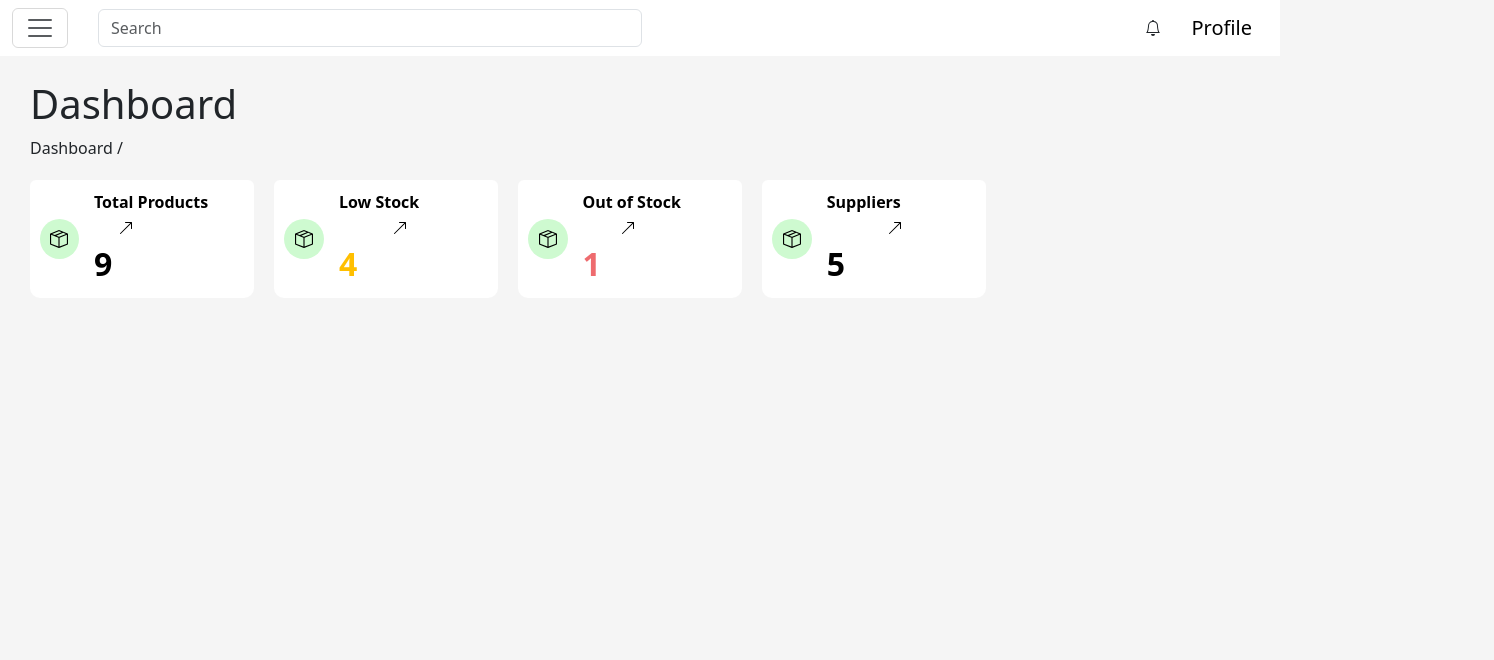
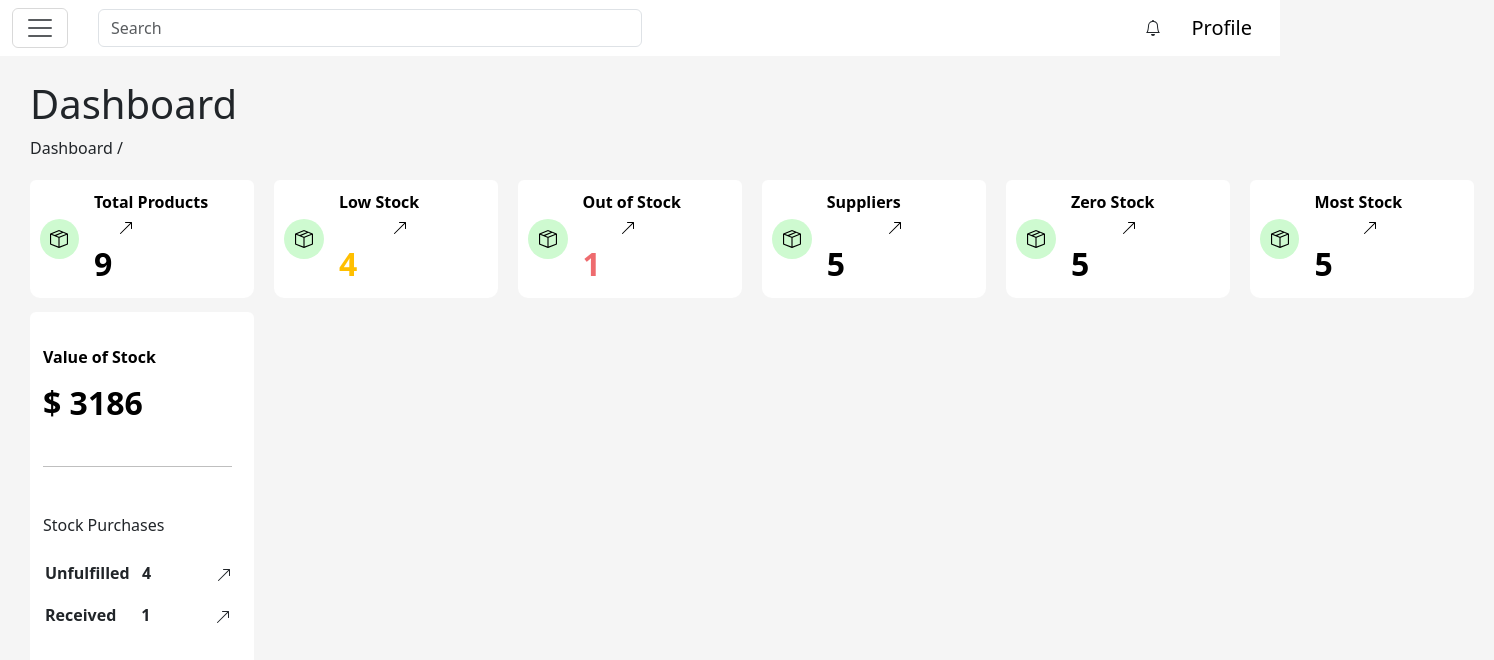
Before and after one commit to peanut150/Inventory-Practice, a React (Vite) app: page /dashboard in a window 1280 px wide. Shown: the top 660 px of the page, 1494 px wide, since content can reach past the window. Built offline with nearby package versions, Linux system fonts and the light colour scheme.

Commit message:
additional cards for dashboard

```diff
--- a/src/pages/dashboard/dashboard.jsx
+++ b/src/pages/dashboard/dashboard.jsx
@@ -68,7 +68,9 @@ function Dashboard() {
                         style={{ color: "black", marginBottom: "2px" }}
                       >
                         Total Products
-                        <Icon.ArrowUpRight style={{ marginLeft: "24px" }} />
+                        <Icon.ArrowUpRight
+                          style={{ marginLeft: "24px", cursor: "pointer" }}
+                        />
                       </p>
                       <p
                         className="card-text fw-bold"
@@ -124,7 +126,9 @@ function Dashboard() {
                         style={{ color: "black", marginBottom: "2px" }}
                       >
                         Low Stock
-                        <Icon.ArrowUpRight style={{ marginLeft: "53px" }} />
+                        <Icon.ArrowUpRight
+                          style={{ marginLeft: "53px", cursor: "pointer" }}
+                        />
                       </p>
                       <p
                         className="card-text fw-bold"
@@ -180,7 +184,9 @@ function Dashboard() {
                         style={{ color: "black", marginBottom: "2px" }}
                       >
                         Out of Stock
-                        <Icon.ArrowUpRight style={{ marginLeft: "37px" }} />
+                        <Icon.ArrowUpRight
+                          style={{ marginLeft: "37px", cursor: "pointer" }}
+                        />
                       </p>
                       <p
                         className="card-text fw-bold"
@@ -236,7 +242,125 @@ function Dashboard() {
                         style={{ color: "black", marginBottom: "2px" }}
                       >
                         Suppliers
-                        <Icon.ArrowUpRight style={{ marginLeft: "60px" }} />
+                        <Icon.ArrowUpRight
+                          style={{ marginLeft: "60px", cursor: "pointer" }}
+                        />
+                      </p>
+                      <p
+                        className="card-text fw-bold"
+                        style={{
+                          color: "black",
+                          fontSize: "2em",
+                        }}
+                      >
+                        5
+                      </p>
+                    </div>
+                  </div>
+                </div>
+
+                {/* Fifth Card */}
+                <div
+                  className="card"
+                  style={{
+                    width: "14em",
+                    height: "7em",
+                    border: "none",
+                    marginLeft: "20px",
+                  }}
+                >
+                  <div
+                    className="card-body"
+                    style={{
+                      backgroundColor: "white",
+                      borderRadius: "10px",
+                      display: "flex",
+                      flexDirection: "row",
+                      alignItems: "center",
+                      padding: "10px",
+                    }}
+                  >
+                    <div
+                      style={{
+                        width: "40px",
+                        height: "40px",
+                        borderRadius: "50%",
+                        backgroundColor: "#CEFAD0",
+                        display: "flex",
+                        justifyContent: "center",
+                        alignItems: "center",
+                        marginRight: "15px",
+                      }}
+                    >
+                      <Icon.BoxSeam color="black" size={18} />
+                    </div>
+                    <div>
+                      <p
+                        className="card-text fw-semibold"
+                        style={{ color: "black", marginBottom: "2px" }}
+                      >
+                        Zero Stock
+                        <Icon.ArrowUpRight
+                          style={{ marginLeft: "50px", cursor: "pointer" }}
+                        />
+                      </p>
+                      <p
+                        className="card-text fw-bold"
+                        style={{
+                          color: "black",
+                          fontSize: "2em",
+                        }}
+                      >
+                        5
+                      </p>
+                    </div>
+                  </div>
+                </div>
+
+                {/* Sixth Card */}
+                <div
+                  className="card"
+                  style={{
+                    width: "14em",
+                    height: "7em",
+                    border: "none",
+                    marginLeft: "20px",
+                  }}
+                >
+                  <div
+                    className="card-body"
+                    style={{
+                      backgroundColor: "white",
+                      borderRadius: "10px",
+                      display: "flex",
+                      flexDirection: "row",
+                      alignItems: "center",
+                      padding: "10px",
+                    }}
+                  >
+                    <div
+                      style={{
+                        width: "40px",
+                        height: "40px",
+                        borderRadius: "50%",
+                        backgroundColor: "#CEFAD0",
+                        display: "flex",
+                        justifyContent: "center",
+                        alignItems: "center",
+                        marginRight: "15px",
+                      }}
+                    >
+                      <Icon.BoxSeam color="black" size={18} />
+                    </div>
+                    <div>
+                      <p
+                        className="card-text fw-semibold"
+                        style={{ color: "black", marginBottom: "2px" }}
+                      >
+                        Most Stock
+                        <Icon.ArrowUpRight
+                          style={{ marginLeft: "48px", cursor: "pointer" }}
+                        />
                       </p>
                       <p
                         className="card-text fw-bold"
@@ -251,6 +375,79 @@ function Dashboard() {
                   </div>
                 </div>
               </div>
+
+              {/* Seventh Card */}
+              <div
+                className="card"
+                style={{
+                  width: "14em",
+                  height: "23em",
+                  border: "none",
+                  marginTop: "20px",
+                }}
+              >
+                <div
+                  className="card-body"
+                  style={{
+                    backgroundColor: "white",
+                    borderRadius: "10px",
+                    display: "flex",
+                    flexDirection: "row",
+                    padding: "13px",
+                  }}
+                >
+                  <div style={{ display: "flex", flexDirection: "column" }}>
+                    <p
+                      className="fw-semibold"
+                      style={{
+                        color: "black",
+                        marginTop: "20px",
+                        marginBottom: "10px", // Adjusted margin
+                      }}
+                    >
+                      Value of Stock
+                    </p>
+                    <p
+                      className="fw-bold"
+                      style={{
+                        color: "black",
+                        fontSize: "2em",
+                        marginBottom: "23px",
+                      }}
+                    >
+                      $ 3186
+                    </p>
+                    <hr style={{ borderTop: "1px solid #000000" }} />
+                    <p style={{ marginTop: "30px" }}>Stock Purchases</p>
+                    <div
+                      style={{
+                        display: "flex",
+                        flexDirection: "column",
+                        marginLeft: "2px",
+                      }}
+                    >
+                      <p
+                        className="fw-bold mt-2"
+                        style={{ marginBottom: "2px" }}
+                      >
+                        Unfulfilled &nbsp;&nbsp;4
+                        <Icon.ArrowUpRight
+                          style={{ marginLeft: "65px", cursor: "pointer" }}
+                        />
+                      </p>
+                      <p
+                        className="fw-bold mt-3"
+                        style={{ marginBottom: "5px" }}
+                      >
+                        Received &nbsp;&nbsp;&nbsp;&nbsp;&nbsp;1
+                        <Icon.ArrowUpRight
+                          style={{ marginLeft: "65px", cursor: "pointer" }}
+                        />
+                      </p>
+                    </div>
+                  </div>
+                </div>
+              </div>
             </div>
           </div>
         </div>
```
